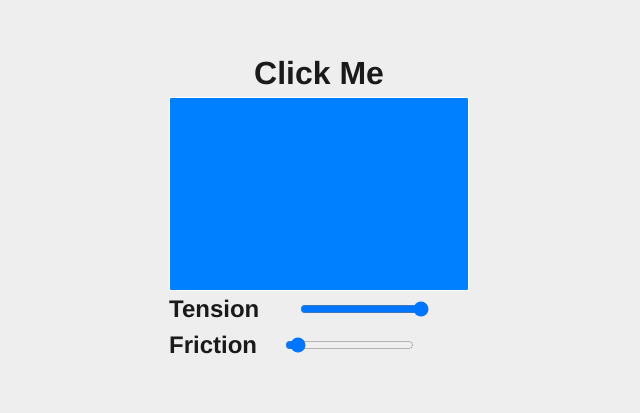
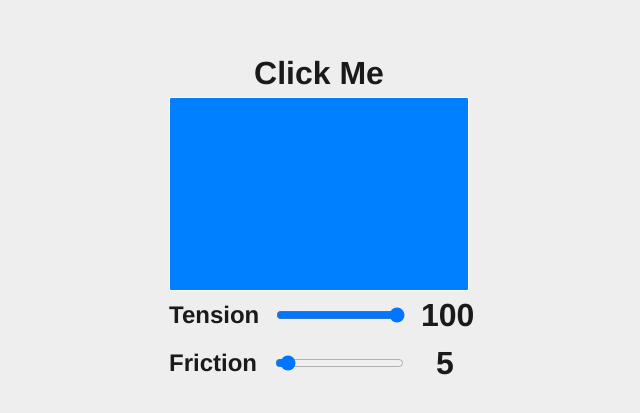
Before and after one commit to kristoferjoseph/rebounding, a website with bundled scripts: page index.html in a window 1280 px wide. Shown: the part 101-514 px from the top of the page, without its empty margins (321-961 px from the left). Built offline with nearby package versions, Linux system fonts and the light colour scheme.

Commit message:
Updating controls layout

```diff
--- a/index.html
+++ b/index.html
@@ -1,11 +1,13 @@
 <!DOCTYPE html>
 <html lang="en">
+
 <head>
     <meta charset="UTF-8">
     <title>Bounding</title>
     <link rel="stylesheet" href="style.css">
 </head>
-<body class="layout">
+
+<body>
     <h1 class="title">Click Me</div>
   <div class="content">
     <div class="box"></div>
@@ -14,14 +16,14 @@
     <div class="controls-container">
       <label class="label" for="tension">Tension</label>
         <input class="tension-input input" value="100" type="range" name="tension" min="0" max="100">
-      <output class="tension-output output" value="100" name="tension-output"></output>
+        <output class="tension-output output" value="100" name="tension-output">100</output>
       </div>
     <div class="controls-container">
       <label class="label" for="friction">Friction</label>
       <input class="friction-input input" value="5" type="range" name="friction" min="0" max="100">
-      <output class="friction-output output" value="5" name="friction-output"></output>
-    <div>
+      <output class="friction-output output" value="5" name="friction-output">5</output>
   </div>
+
   <script src="bundle.js"></script>
 </body>
 </html>
--- a/style.css
+++ b/style.css
@@ -14,8 +14,6 @@ body {
   line-height: 1.5;
   color: #1A1A1A;
   background-color: #eee;
-}
-.layout {
 }
 .box {
   width: 300px;
@@ -34,7 +32,11 @@ body {
 .controls-container {
   display: flex;
   justify-content: space-between;
+  align-items: center;
 }
 .label {
   font-size: 1.5rem;
 }
+.output {
+  width: 3rem;
+}
```
Lines whose indentation alone changed are shown as unchanged.
